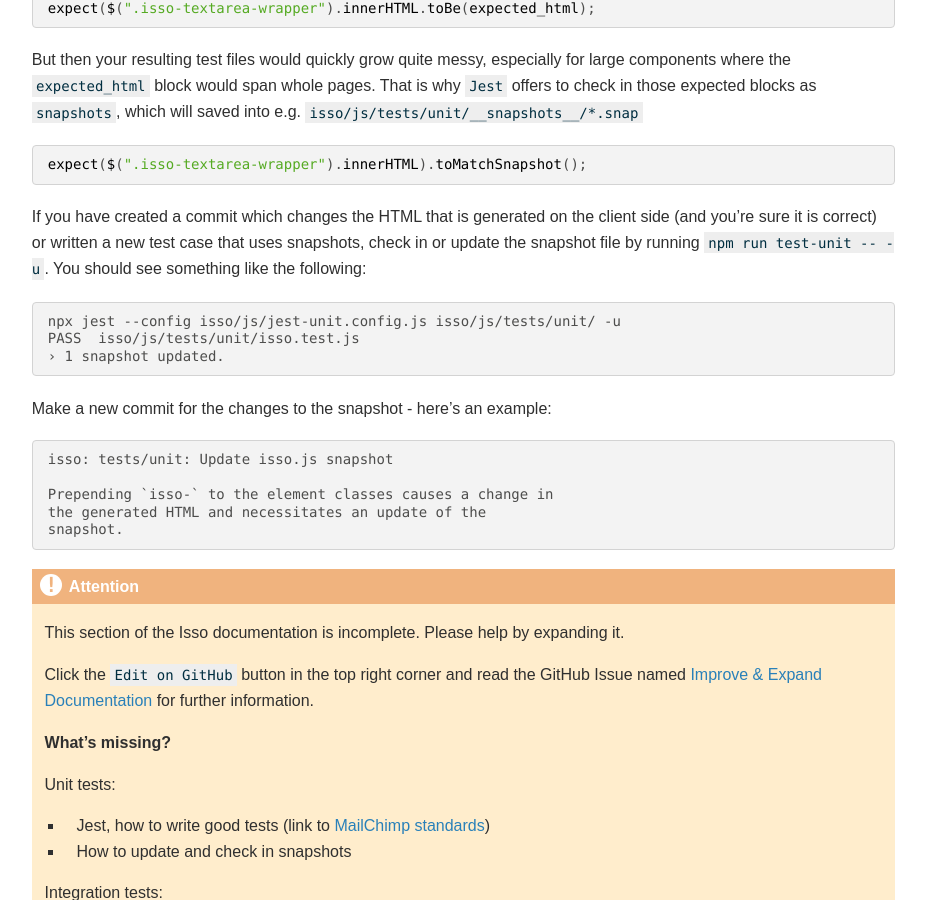
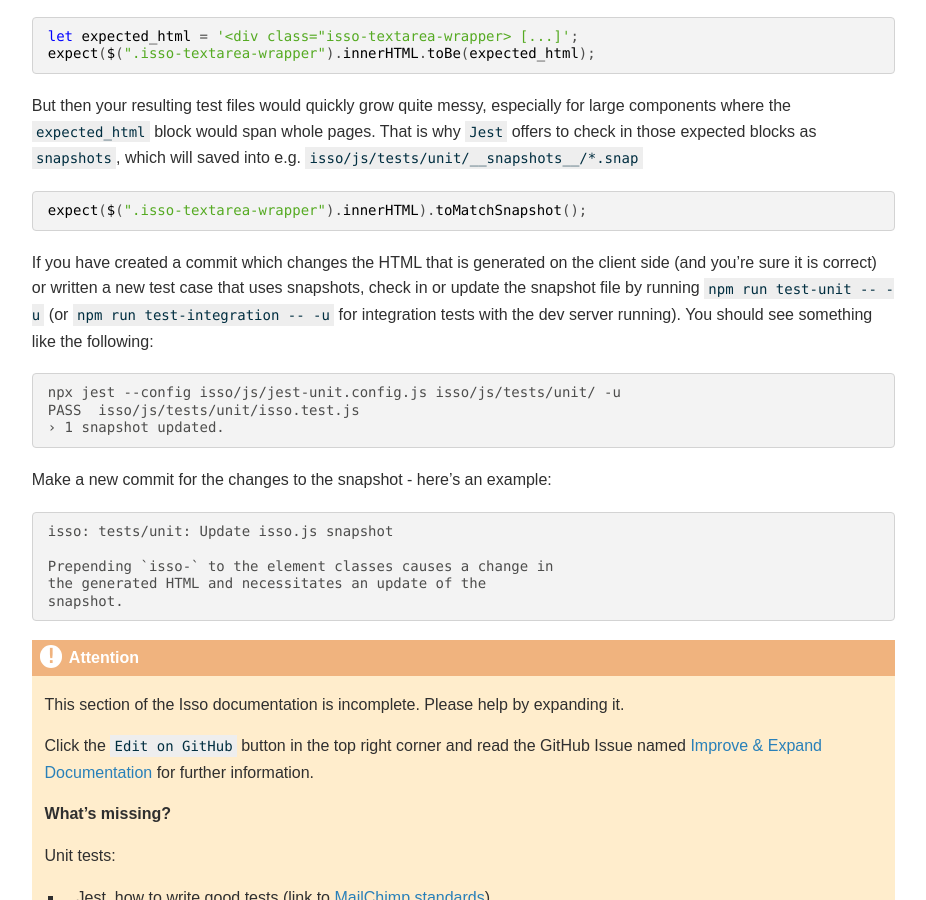
Before and after one commit to isso-comments/isso, a Sphinx documentation site: the page built from docs/docs/technical-docs/testing-client.rst, in a window 1280 px wide and 900 px high, scrolled down 4714 px. Shown: the whole window, without its empty margins (305-1231 px from the left). Built offline with Sphinx 7.4.7, drawn with Linux system fonts in a browser that asks for light colours; some of the changed text lies outside the part shown.

Commit message:
docs: test-client: Mention snapshots for e2e tests
As discussed in
https://github.com/posativ/isso/pull/911#issuecomment-1179640346

```diff
--- a/docs/docs/technical-docs/testing-client.rst
+++ b/docs/docs/technical-docs/testing-client.rst
@@ -259,7 +262,9 @@ which will saved into e.g. ``isso/js/tests/unit/__snapshots__/*.snap``
 If you have created a commit which changes the HTML that is generated on the
 client side (and you're sure it is correct) or written a new test case that
 uses snapshots, check in or update the snapshot file by running
-``npm run test-unit -- -u``. You should see something like the following:
+``npm run test-unit -- -u`` (or ``npm run test-integration -- -u`` for
+integration tests with the dev server running). You should see something like
+the following:
 
 .. code-block:: text
 
```
Also changed, not shown: other parts of docs/docs/technical-docs/testing-client.rst (+3 -0 lines).
